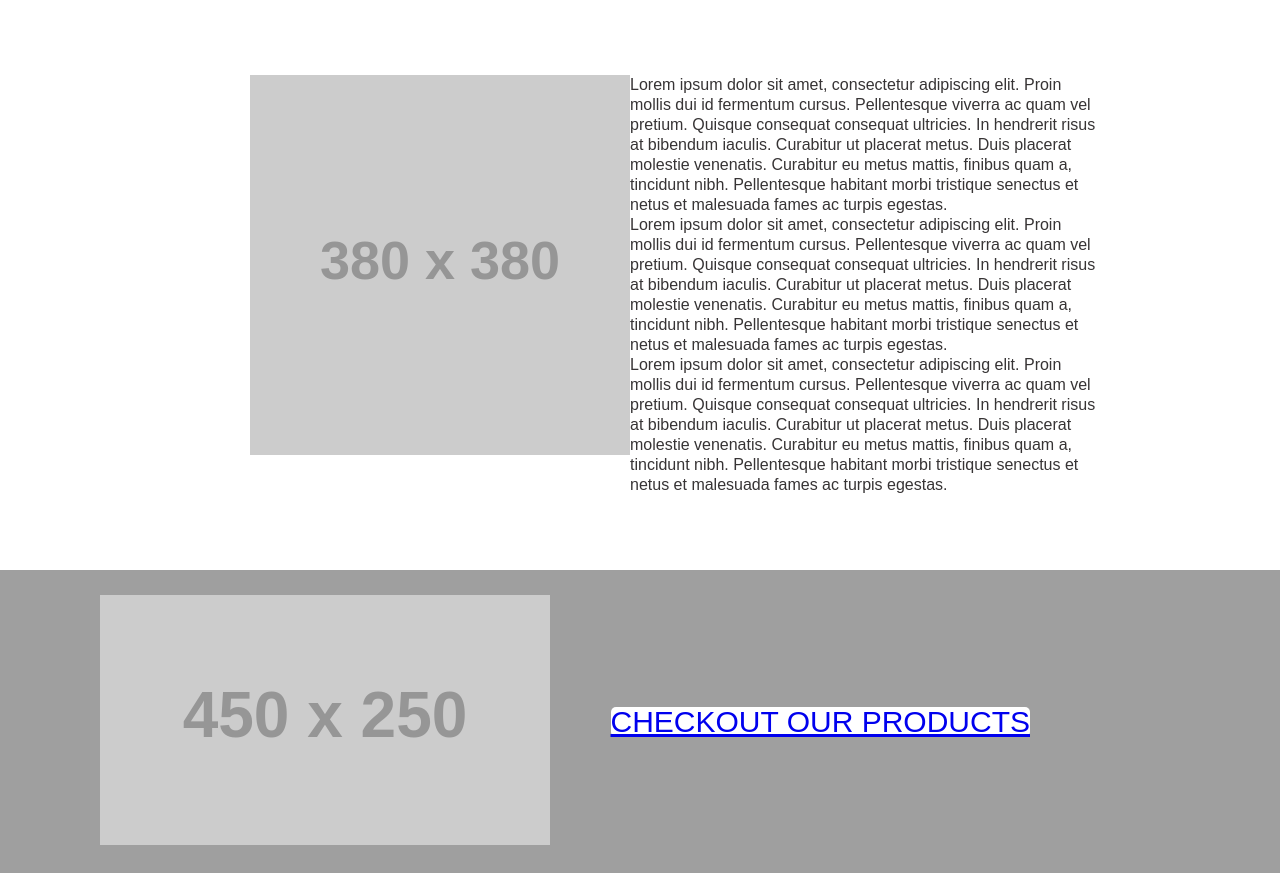
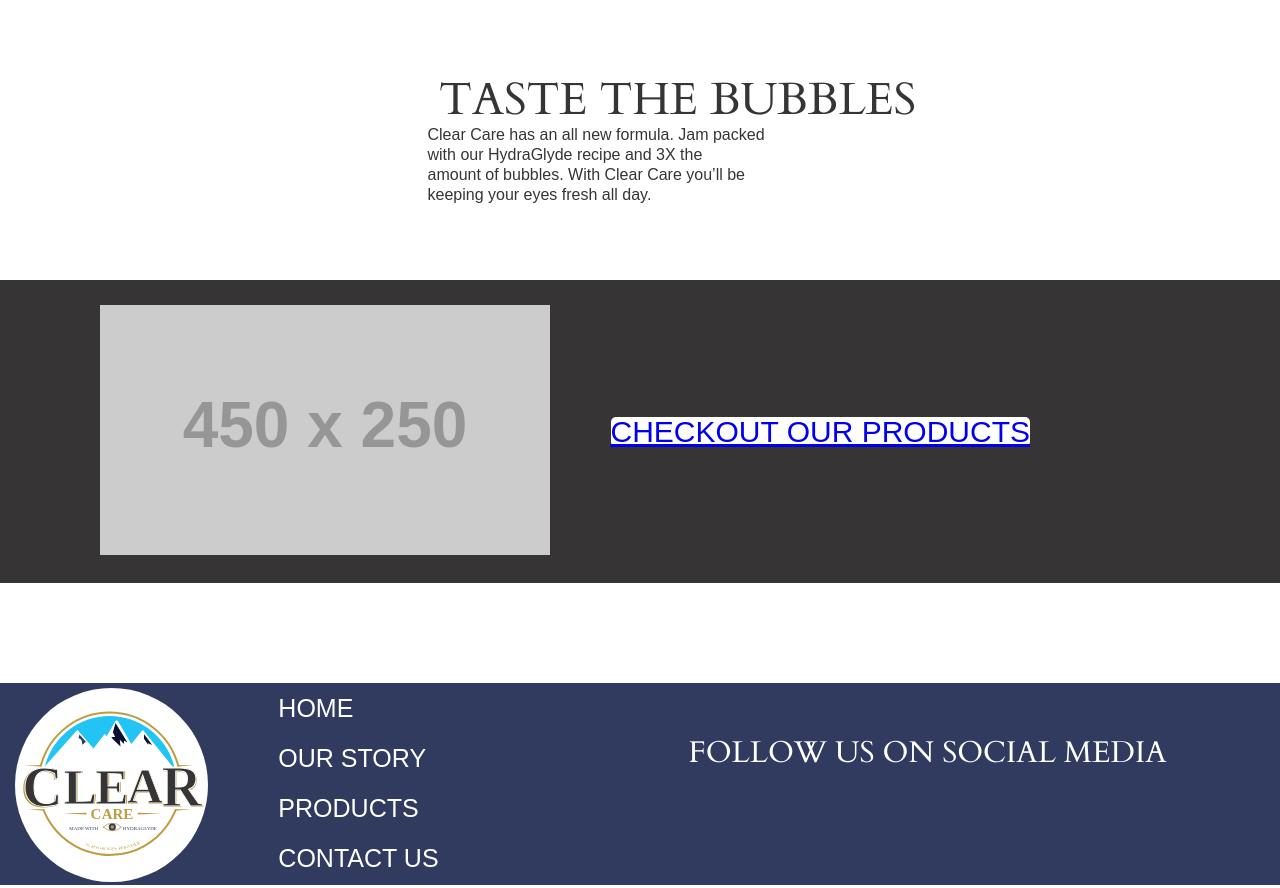
Before and after one commit to kfurlani/furlani_k_FIP_2022, a plain HTML site: page index.html in a window 1280 px wide. Shown: the part 724-1612 px from the top of the page. Drawn offline with Linux system fonts and the light colour scheme; placeholder pictures from the web are drawn by us.

Commit message:
taking a break from styling this page

```diff
--- a/css/main.css
+++ b/css/main.css
@@ -13,7 +13,7 @@
 /* homepage, header & footer here*/
 
 #site {
-    margin:0;
+    margin:auto;
     width: 1080px;
 }
 
@@ -62,9 +62,10 @@
 #welcomeTxt {
     margin-top: 75px;
     display:flex;
-    flex-direction: row;
+    flex-direction: column;
     margin-left: 250px;
     justify-content: space-between;
+    align-items: center;
 
 }
 
@@ -83,7 +84,7 @@
     flex-direction: row;
     justify-content: space-between;
     align-items: center;
-    background-color: #9f9f9f;
+    background-color: #373435;
 }
 
 #productImg {
--- a/index.html
+++ b/index.html
@@ -37,16 +37,19 @@
     </section>
     <section id="welcomeTxt">
       <h2 class="hidden">Start of Body</h2>
-      <div>
-        <img src="https://via.placeholder.com/380x380" alt="this is a blank temp image">
-      </div>
       <section id="welcomeMsg">
         <h2 class="hidden">A welcome message about the brand</h2>
+        <div class="txtL">
+          <p>TASTE THE BUBBLES</p>
+        </div>
+        <div>
         <p>
-          Lorem ipsum dolor sit amet, consectetur adipiscing elit. Proin mollis dui id fermentum cursus. Pellentesque viverra ac quam vel pretium. Quisque consequat consequat ultricies. In hendrerit risus at bibendum iaculis. Curabitur ut placerat metus. Duis placerat molestie venenatis. Curabitur eu metus mattis, finibus quam a, tincidunt nibh. Pellentesque habitant morbi tristique senectus et netus et malesuada fames ac turpis egestas.<br>
-          Lorem ipsum dolor sit amet, consectetur adipiscing elit. Proin mollis dui id fermentum cursus. Pellentesque viverra ac quam vel pretium. Quisque consequat consequat ultricies. In hendrerit risus at bibendum iaculis. Curabitur ut placerat metus. Duis placerat molestie venenatis. Curabitur eu metus mattis, finibus quam a, tincidunt nibh. Pellentesque habitant morbi tristique senectus et netus et malesuada fames ac turpis egestas.<br>
-          Lorem ipsum dolor sit amet, consectetur adipiscing elit. Proin mollis dui id fermentum cursus. Pellentesque viverra ac quam vel pretium. Quisque consequat consequat ultricies. In hendrerit risus at bibendum iaculis. Curabitur ut placerat metus. Duis placerat molestie venenatis. Curabitur eu metus mattis, finibus quam a, tincidunt nibh. Pellentesque habitant morbi tristique senectus et netus et malesuada fames ac turpis egestas.
+          Clear Care has an all new formula. Jam packed <br>
+          with our HydraGlyde recipe and 3X the <br>
+          amount of bubbles. With Clear Care you’ll be <br>
+          keeping your eyes fresh all day.  <br>
         </p>
+      </div>
       </section>
     </section>
 
```
